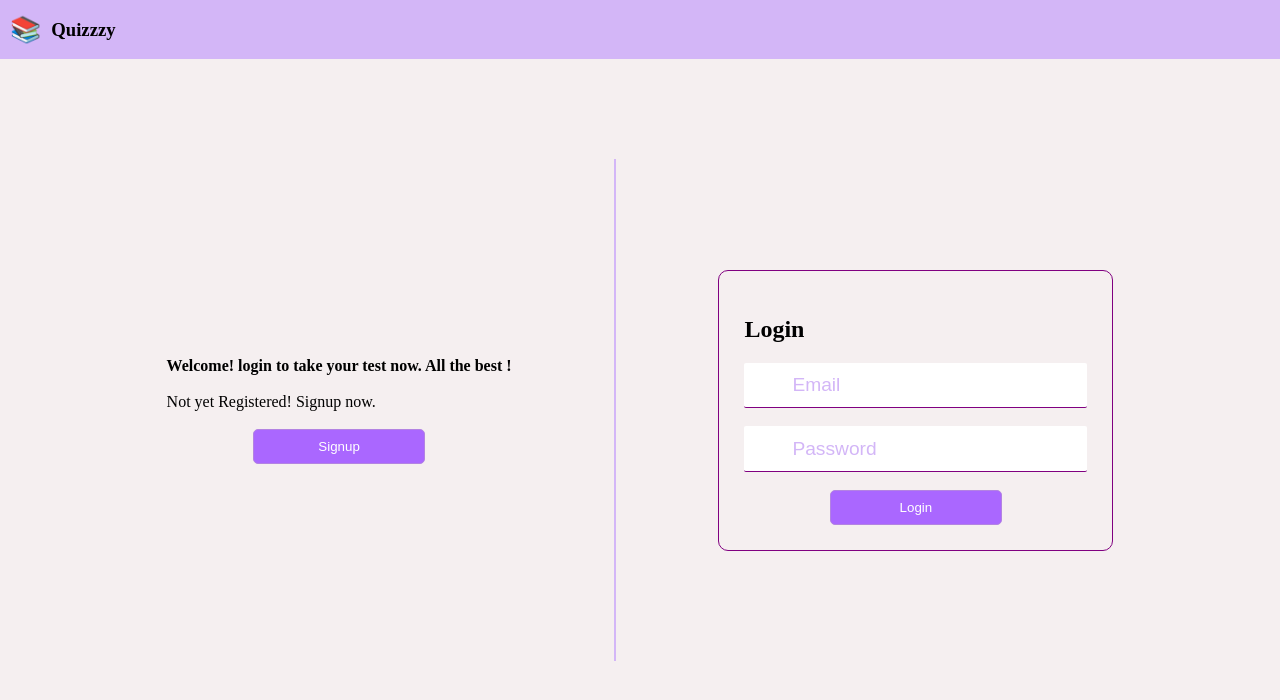
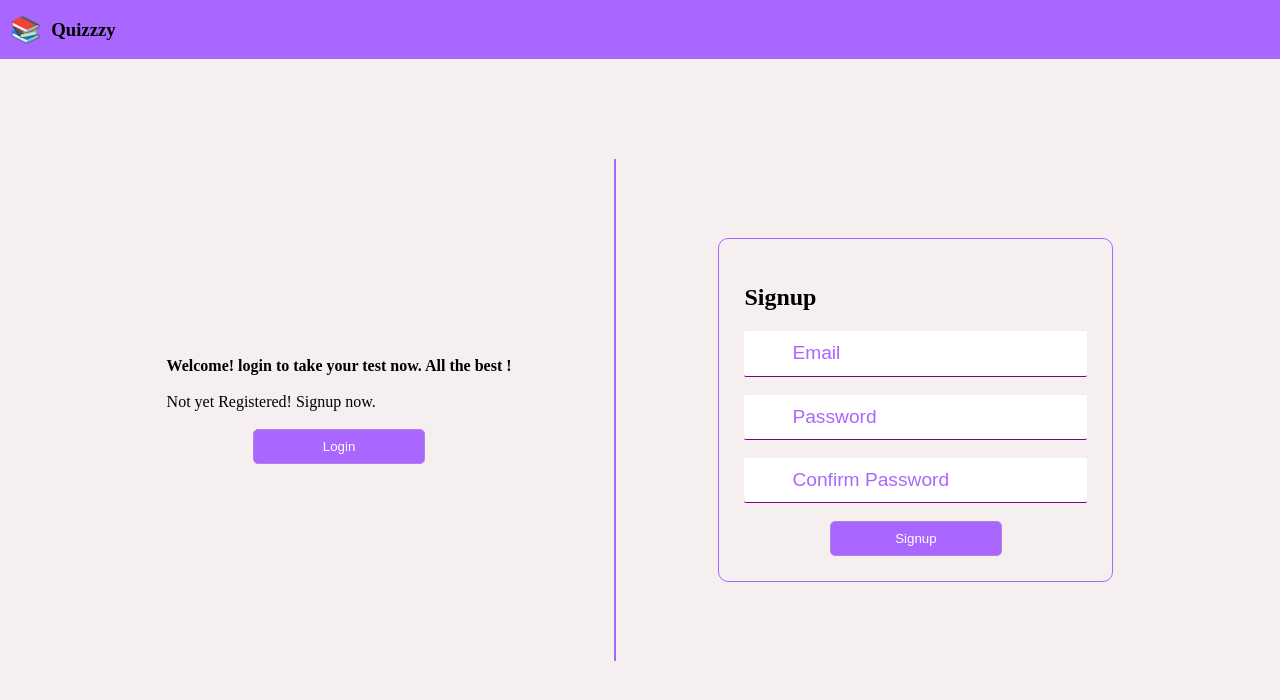
Before and after one commit to frazakhtar/Quizee, a website built with Vite: page index.html in a window 1280 px wide. Both pictures are taken after a click on the button "Signup". Built offline with nearby package versions, Linux system fonts and the light colour scheme.

Commit message:
Added signup form and animation

```diff
--- a/index.html
+++ b/index.html
@@ -23,20 +23,33 @@
         <br />
         <text>Not yet Registered! Signup now.</text>
         <br />
-        <button id=''>
+        <button id='activeSignup'>
           Signup
         </button>
       </div>
       <div class="divider"></div>
-      <div class="right-flex">
-        <h2>Login</h2>
-        <input placeholder='Email' type='email' id='email' />
+      <div class="right-flex" id="loginForm">
+        <h2 id="authHeading">Login</h2>
+        <input placeholder='Email' type='email' id='mail' />
         <br />
         <input placeholder='Password' type='password' id='pswd' />
         <br />
         <button id='loginBtn'>
           Login
         </button>
+      </div>
+      <div class="right-flex" id="signupForm">
+
+      <h2 id="authHeading">Signup</h2>
+      <input placeholder='Email' type='email' id='signUpEmail' />
+      <br />
+      <input placeholder='Password' type='password' id='signUpPswd' />
+      <br />
+      <input placeholder='Confirm Password' type='password' id='signUpCpswd' />
+<br/>
+      <button id='loginBtn'>
+        Signup
+      </button>
       </div>
     </section>
     <!-- <footer>
--- a/src/main/index.js
+++ b/src/main/index.js
@@ -1,4 +1,33 @@
-const email = document.getElementById("email")
+
+const loginContent = document.getElementById('loginForm')
+const signupContent = document.getElementById('signupForm')
+const rightHeader = document.getElementById('authHeading')
+const leftHeader = document.getElementById('activeSignup')
+let isSignupClicked = false
+signupContent.classList = 'right-flex-hide'
+
+function ToggleAuth() {
+    if (!isSignupClicked) {
+        rightHeader.innerHTML = "Login "
+        leftHeader.innerHTML = "Login"
+        signupContent.classList = 'right-flex'
+        loginContent.classList = 'right-flex-hide'
+        isSignupClicked = true
+    }
+    else {
+
+        rightHeader.innerHTML = "Login"
+        leftHeader.innerHTML = "Signup"
+        signupContent.classList = 'right-flex-hide'
+        loginContent.classList = 'right-flex'
+        isSignupClicked = false
+    }
+}
+
+const signUp = document.getElementById("activeSignup")
+signUp.addEventListener('click', ToggleAuth)
+
+const email = document.getElementById("mail")
 const pswd = document.getElementById("pswd")
 
 const btn = document.getElementById('loginBtn')
@@ -15,6 +44,7 @@ pswd.addEventListener('blur', (e) => {
 })
 
 btn.addEventListener('click', () => {
+    console.log(emailInp, pswdInp)
     if (emailInp && pswdInp) {
         window.location.pathname = '/src/quiz/quiz.html'
     }
--- a/style.scss
+++ b/style.scss
@@ -1,4 +1,4 @@
-$bg-color: #D3B6F7;
+$bg-color: #AA67FF;
 $btn-bg: #AA67FF;
 
 body {
@@ -81,15 +81,27 @@ h3:hover {
 .right-flex {
   display: flex;
   flex-direction: column;
-  border: 1px solid purple;
+  border:1.8px solid $bg-color;
   border-radius: 10px;
   padding: 25px;
+  animation-name: example;
+  animation-duration: 0.5s;
+  // position: relative;
 }
 
 .divider {
-  border: 1px solid $bg-color;
+  border: 1.5px solid $bg-color;
   height: 500px;
   margin: 0 8vw;
+}
+.right-flex-hide{
+  display: none;
+
+}
+@keyframes example {
+  0% { transform: translateY(0) }
+  50% { transform: translateY(-15px) }
+  100% { transform: translateY(0) }
 }
 
 // footer {
```
Lines whose indentation alone changed are shown as unchanged.
